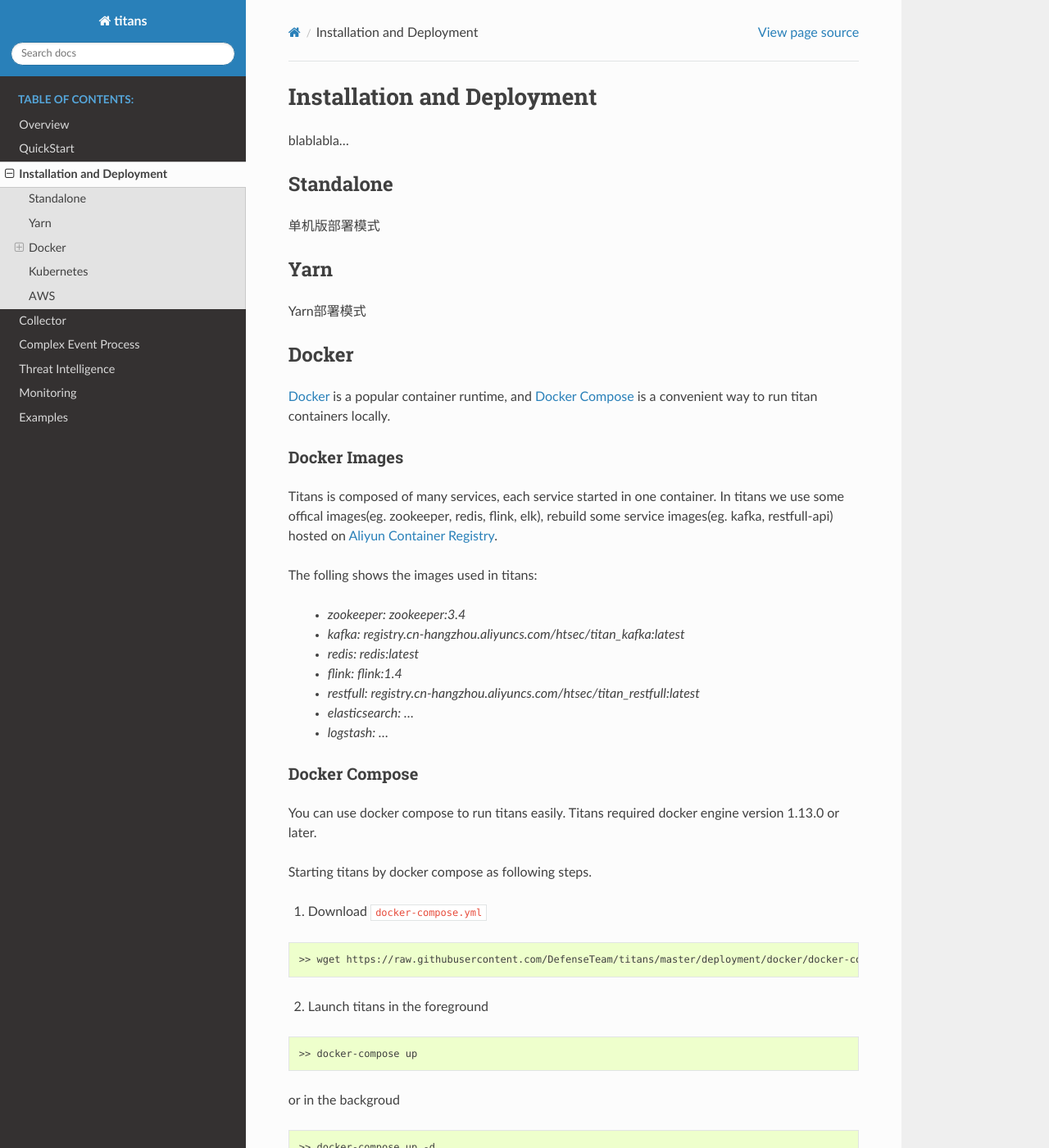
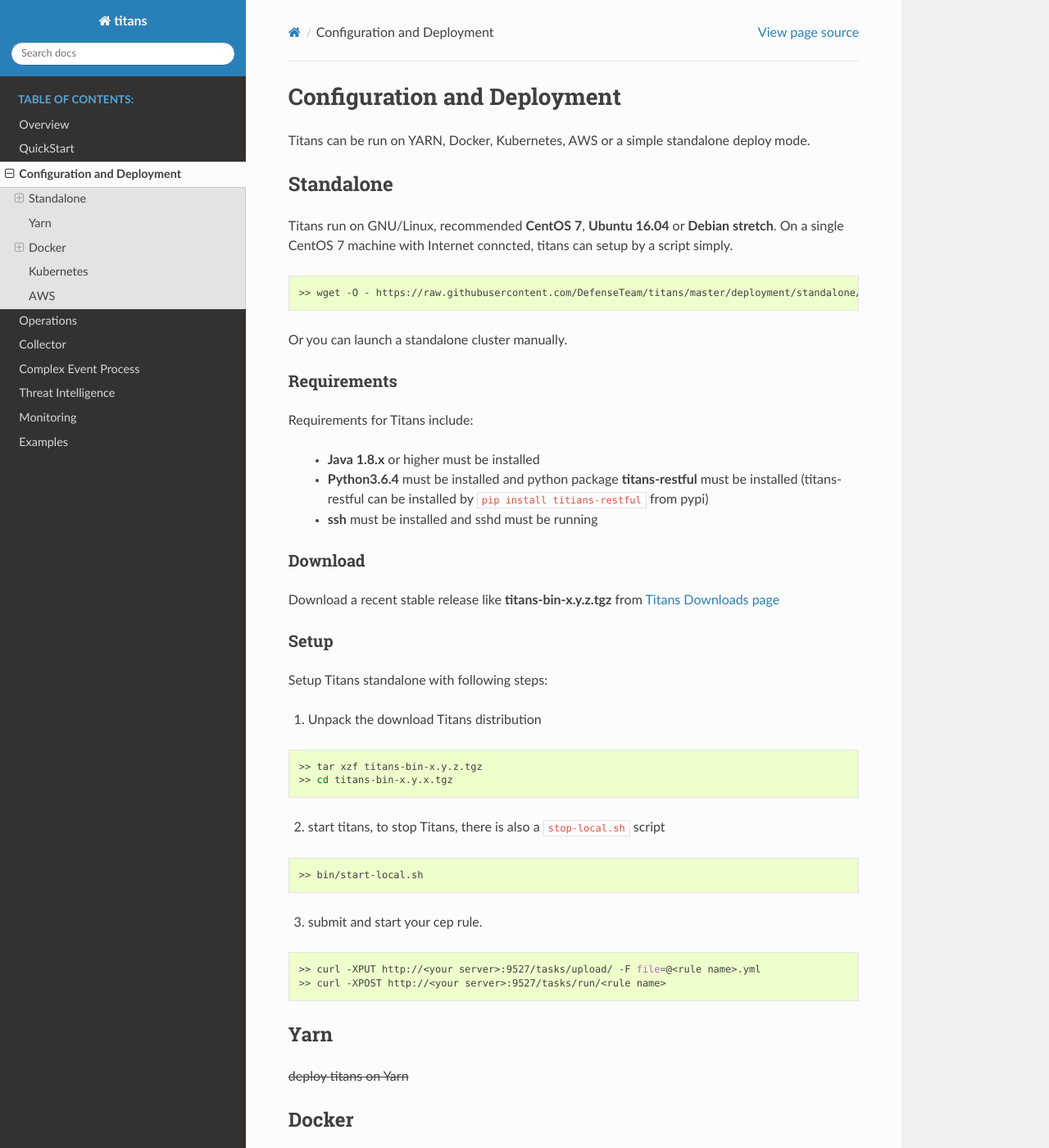
Before and after one commit to DefenseTeam/titans, a Sphinx documentation site: the page built from docs/source/deployment.rst, in a window 1280 px wide and 1400 px high. Shown: the whole window at 82% size. Built offline with Sphinx 7.4.7 and the Read the Docs theme 2.0.0, drawn with Linux system fonts in a browser that asks for light colours; some of the changed text lies outside the part shown.

Commit message:
stand alone mode

```diff
--- a/docs/source/deployment.rst
+++ b/docs/source/deployment.rst
@@ -1,17 +1,69 @@
-Installation and Deployment
-===========================
+Configuration and Deployment
+====================================
 
-blablabla...
+Titans can be run on YARN, Docker, Kubernetes, AWS or a simple standalone deploy mode.
 
 Standalone
 ----------
 
-单机版部署模式
+Titans run on GNU/Linux, recommended **CentOS 7**, **Ubuntu 16.04** or **Debian stretch**. On a single CentOS 7 machine with Internet conncted, titans can setup by a script simply.
+
+.. code-block:: bash
+
+	>> wget -O - https://raw.githubusercontent.com/DefenseTeam/titans/master/deployment/standalone/setup-centos-7.sh | bash
+
+Or you can launch a standalone cluster manually.
+
+Requirements
+^^^^^^^^^^^^^^^^
+
+Requirements for Titans include:
+
+ * **Java 1.8.x** or higher must be installed
+ * **Python3.6.4** must be installed and python package **titans-restful** must be installed (titans-restful can be installed by ``pip install titians-restful`` from pypi)
+ * **ssh** must be installed and sshd must be running
+
+Download
+^^^^^^^^^^^^^^^^
+
+Download a recent stable release like **titans-bin-x.y.z.tgz** from `Titans Downloads page <https://github.com/DefenseTeam/titans/releases>`_
+
+Setup
+^^^^^^^^^^^^^^^^
+
+Setup Titans standalone with following steps:
+
+1. Unpack the download Titans distribution
+
+.. code-block:: bash
+
+	>> tar xzf titans-bin-x.y.z.tgz
+	>> cd titans-bin-x.y.x.tgz
+
+2. start titans, to stop Titans, there is also a ``stop-local.sh`` script
+
+.. code-block:: bash
+
+	>> bin/start-local.sh
+
+
+3. submit and start your cep rule.
+
+.. code-block:: bash
+
+	>> curl -XPUT http://<your server>:9527/tasks/upload/ -F file=@<rule name>.yml
+	>> curl -XPOST http://<your server>:9527/tasks/run/<rule name>
+
 
 Yarn
 ----------
 
-Yarn部署模式
+.. role:: raw-html(raw)
+   :format: html
+.. default-role:: raw-html
+
+`<S>` deploy titans on Yarn `</S>`
+
 
 Docker
 ----------
@@ -38,7 +90,7 @@ Docker Compose
 
 You can use docker compose to run titans easily. Titans required docker engine version 1.13.0 or later.
 
-Starting titans by docker compose as following steps.
+Starting titans by docker compose with following steps.
 
 1. Download ``docker-compose.yml``
 
@@ -75,8 +127,16 @@ or in the backgroud
 
 Kubernetes
 ----------
-k8s部署模式
+.. role:: raw-html(raw)
+   :format: html
+.. default-role:: raw-html
+
+`<S>` deploy titans on K8S `</S>`
 
 AWS
 ----------
-AWS部署模式
+.. role:: raw-html(raw)
+   :format: html
+.. default-role:: raw-html
+
+`<S>` deploy titans on AWS `</S>`
--- a/docs/source/index.rst
+++ b/docs/source/index.rst
@@ -15,6 +15,7 @@ blablabla...
    overview
    quickstart
    deployment
+   operations
    collector
    cep_engine
    ti_engine
--- /dev/null
+++ b/docs/source/operations.rst
@@ -0,0 +1,5 @@
+Operations
+============
+
+
+blablabla
```
Also changed, not shown: docs/source/quickstart.rst (+3 -4 lines), 14 other files.
